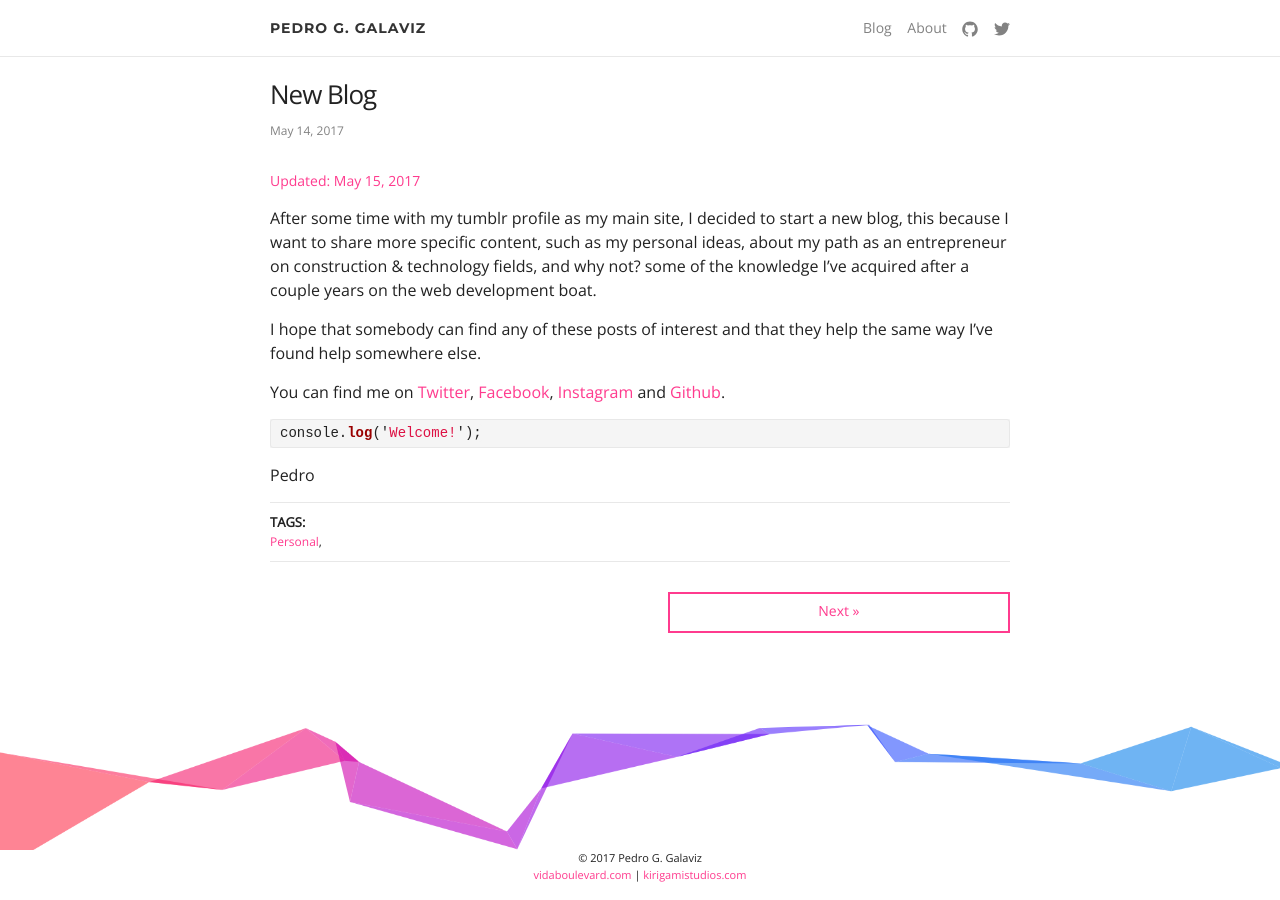
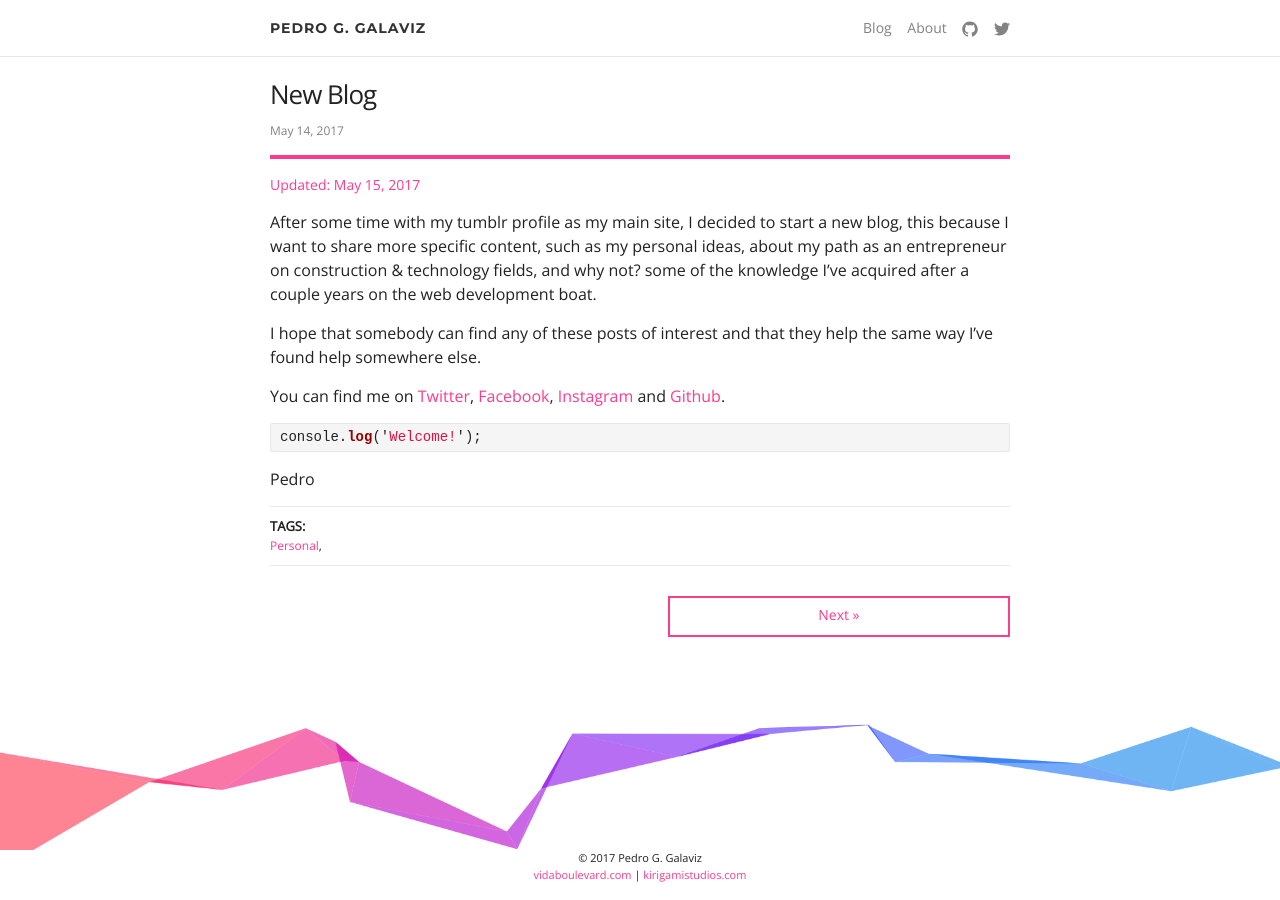
Before and after one commit to pggalaviz/pggalaviz, a Jekyll site: the page built from _posts/2015-12-14-new-blog.md, in a window 1280 px wide. Built offline with Jekyll 4.4.1, drawn with Linux system fonts in a browser that asks for light colours; comment, search, counter and statistics services are not loaded.

Commit message:
Updated post header's style

```diff
--- a/_sass/_blog.scss
+++ b/_sass/_blog.scss
@@ -50,7 +50,8 @@
  * Posts
  */
 .post-header {
-  margin-bottom: $spacing-unit;
+  margin-bottom: 15px;
+  border-bottom: solid 4px $brand-color;
 }
 
 .post-title {
```
